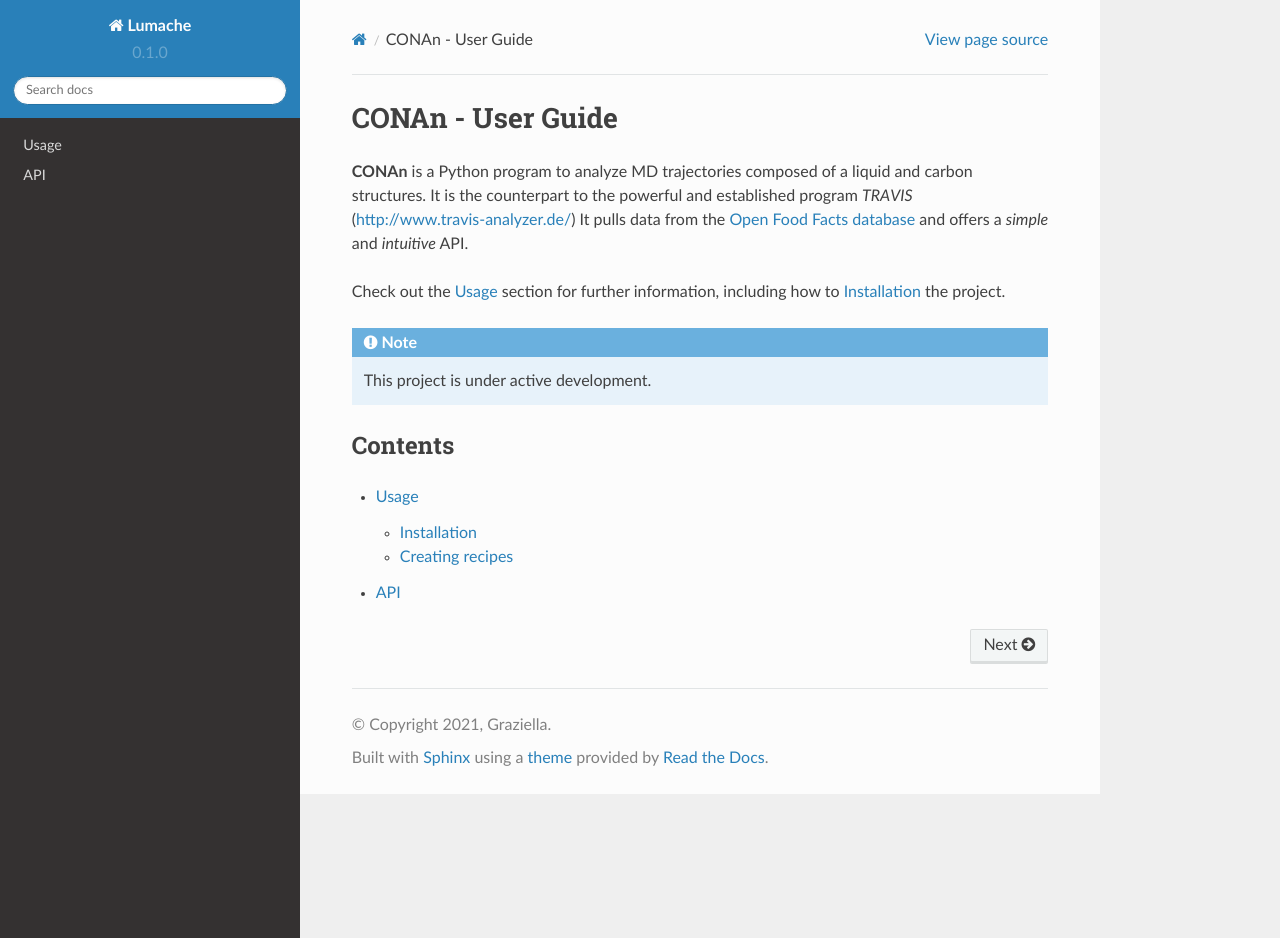
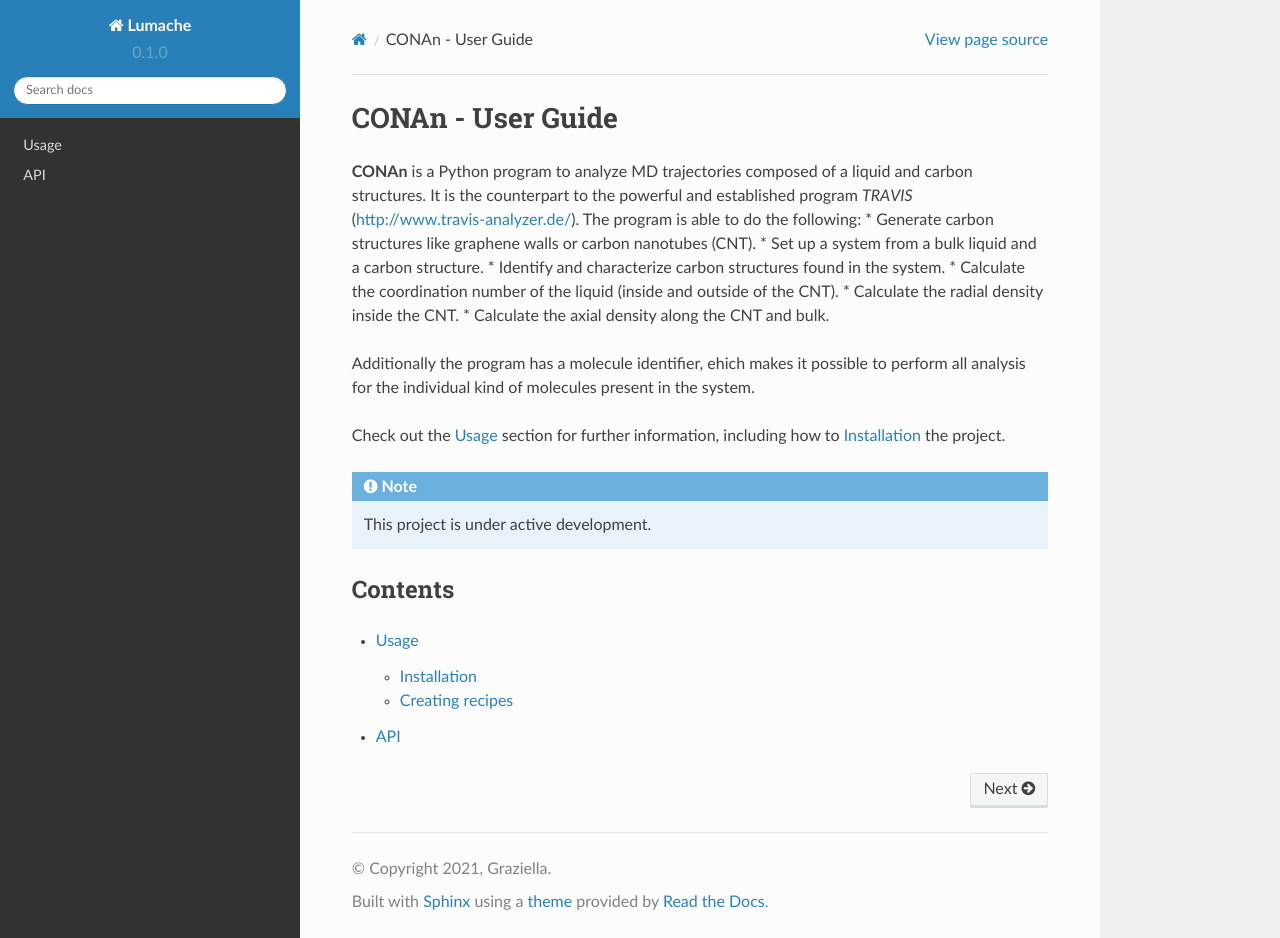
Before and after one commit to LeonardDick/rtd-tutorial, a Sphinx documentation site: the page built from docs/source/index.rst, in a window 1280 px wide and 938 px high. Built offline with Sphinx 7.4.7 and the Read the Docs theme 2.0.0, drawn with Linux system fonts in a browser that asks for light colours.

Commit message:
CONAn-introduction

```diff
--- a/docs/source/index.rst
+++ b/docs/source/index.rst
@@ -2,9 +2,18 @@ CONAn - User Guide
 ===================================
 
 **CONAn** is a Python program to analyze MD trajectories composed of a liquid and carbon structures.
-It is the counterpart to the powerful and established program *TRAVIS* (http://www.travis-analyzer.de/)
-It pulls data from the `Open Food Facts database <https://world.openfoodfacts.org/>`_
-and offers a *simple* and *intuitive* API.
+It is the counterpart to the powerful and established program *TRAVIS* (http://www.travis-analyzer.de/).
+The program is able to do the following:
+* Generate carbon structures like graphene walls or carbon nanotubes (CNT).
+* Set up a system from a bulk liquid and a carbon structure.
+* Identify and characterize carbon structures found in the system.
+* Calculate the coordination number of the liquid (inside and outside of the CNT).
+* Calculate the radial density inside the CNT.
+* Calculate the axial density along the CNT and bulk.
+
+Additionally the program has a molecule identifier, ehich makes it possible to perform all analysis for the individual kind of molecules present in the system.
+
+
 
 Check out the :doc:`usage` section for further information, including
 how to :ref:`installation` the project.
```
